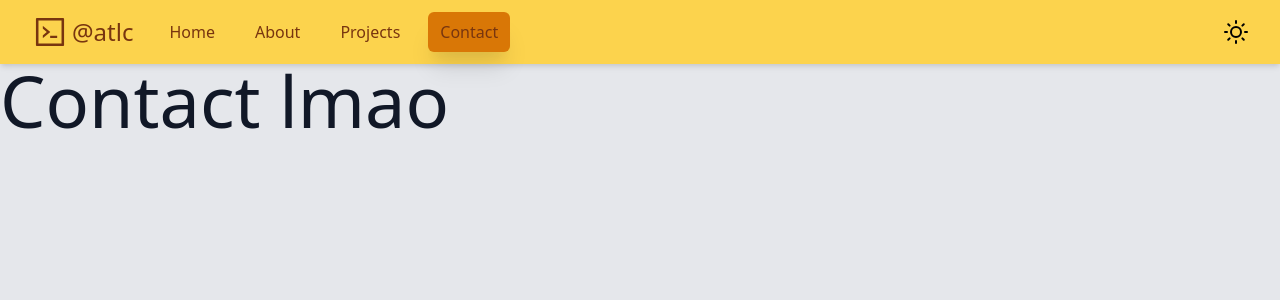
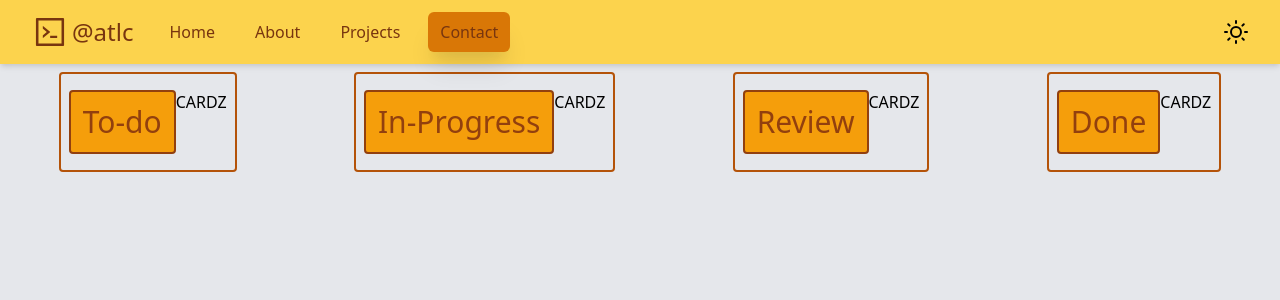
Before and after one commit to atlc/trello-students, a React (Create React App) app: page /contact in a window 1280 px wide. Shown: the top 300 px of the page. Built offline with nearby package versions, Linux system fonts and the light colour scheme.

Commit message:
Templating out a Board with a card/column system before abstracting out components

```diff
--- a/package.json
+++ b/package.json
@@ -4,6 +4,7 @@
   "private": true,
   "dependencies": {
     "@craco/craco": "^6.1.2",
+    "@dnd-kit/core": "^3.1.0",
     "@testing-library/jest-dom": "^5.13.0",
     "@testing-library/react": "^11.2.7",
     "@testing-library/user-event": "^12.8.3",
@@ -12,8 +13,6 @@
     "@types/react": "^17.0.9",
     "@types/react-dom": "^17.0.6",
     "react": "^17.0.2",
-    "react-dnd": "^14.0.2",
-    "react-dnd-html5-backend": "^14.0.0",
     "react-dom": "^17.0.2",
     "react-icons": "^4.2.0",
     "react-router-dom": "^5.2.0",
--- a/src/App.tsx
+++ b/src/App.tsx
@@ -2,6 +2,7 @@ import React from 'react';
 import { BrowserRouter, Switch, Route } from 'react-router-dom';
 import Navbar from './components/Navbar';
 import './index.css';
+import Board from './views/Board';
 
 const App = () => {
   return (
@@ -18,7 +19,9 @@ const App = () => {
           <div className='text-gray-900 text-7xl dark:text-gray-100'><h1>Projects lmao</h1></div>
         </Route>
         <Route exact path='/contact'>
-          <div className='text-gray-900 text-7xl dark:text-gray-100'><h1>Contact lmao</h1></div>
+          {/* <div className='text-gray-900 text-7xl dark:text-gray-100'><h1>Contact lmao</h1></div> */}
+          {/* <CardColumn /> */}
+          <Board />
         </Route>
       </Switch>
     </BrowserRouter>
--- a/src/components/Card.tsx
+++ b/src/components/Card.tsx
@@ -1,37 +1,22 @@
 import React from 'react';
-import { useDrag } from 'react-dnd';
 
-const ItemTypes = {
-    CARD: 'trello_card'
-}
+//@ts-ignore
+const Card = ({ text }) => {
 
-const Card = ({ isDragging, text }) => {
-
-    const [{ opacity }, dragRef] = useDrag(
-        () => ({
-            type: ItemTypes.CARD,
-            item: { text },
-            collect: (monitor) => ({
-                opacity: monitor.isDragging() ? 0.5 : 1
-            })
-        }),
-        []
-    )
+    //   <div className='border-4 border-blue-500 p-3'>{text}</div>
 
     return (
-        <div ref={dragRef} style={{ opacity }}>
-            {text}
-        </div>
+        <div>{text}</div>
     )
 }
 
 export default Card;
 
-interface DefaultCardAttrs {
-    id: string;
-    assigned_user_id: string;
-    viewable_user_ids: string[];
-    content: string;
-    created_at: string;
-    last_updated: string;
-}
+// interface DefaultCardAttrs {
+//     id: string;
+//     assigned_user_id: string;
+//     viewable_user_ids: string[];
+//     content: string;
+//     created_at: string;
+//     last_updated: string;
+// }
--- a/src/components/CardColumn.tsx
+++ b/src/components/CardColumn.tsx
@@ -1,9 +1,13 @@
-import React from 'react'
+import React from 'react';
+import Card from './Card';
 
 const CardColumn = () => {
     return (
-        <div>
-            CardColumn lmao
+        <div className='grid grid-row-1 text-3xl text-black dark:text-white'>
+            <Card text='lol card 1' />
+            <Card text='lol card 2' />
+            <Card text='lol card 3' />
+            <Card text='lol card 4' />
         </div>
     )
 }
--- /dev/null
+++ b/src/views/Board.tsx
@@ -0,0 +1,24 @@
+import React from 'react'
+
+const columns = ['To-do', 'In-Progress', 'Review', 'Done'];
+
+const Board = () => {
+    return (
+        <div className="flex flex-wrap justify-around overflow-hidden">
+            {columns.map(column => (
+                <div key={`column-${column}`}
+                    className={`border-2 rounded border-yellow-700 flex justify-center my-2 py-4 px-2 w-1/${columns.length + 1} overflow-hidden`}
+                >
+                    <div className="grid">
+                        <h1 className='bg-yellow-500 p-3 border-2 rounded border-yellow-800 text-yellow-800 text-3xl'>{column}</h1>
+                    </div>
+                    <div className="grid grid-rows-1">
+                        <div className="">CARDZ</div>
+                    </div>
+                </div>
+            ))}
+        </div>
+    )
+}
+
+export default Board;
```
Also changed, not shown: 1 other file (tests, documents, lock files or other folders).
